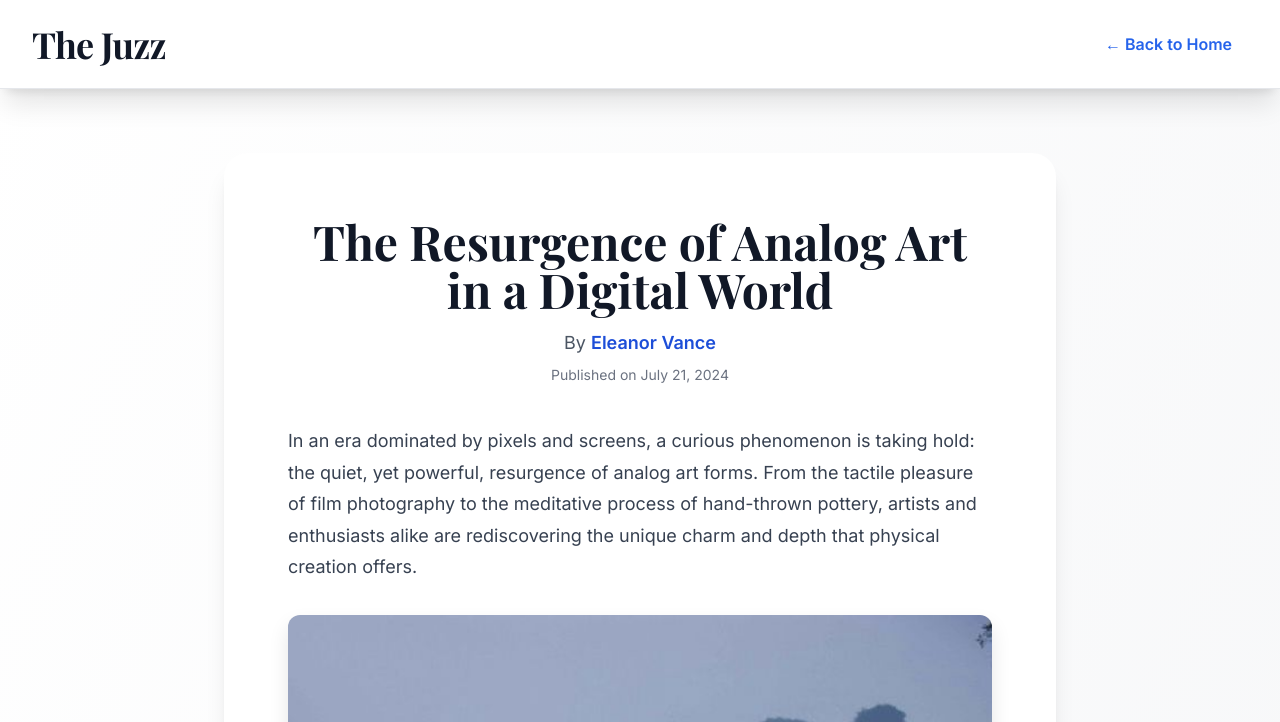
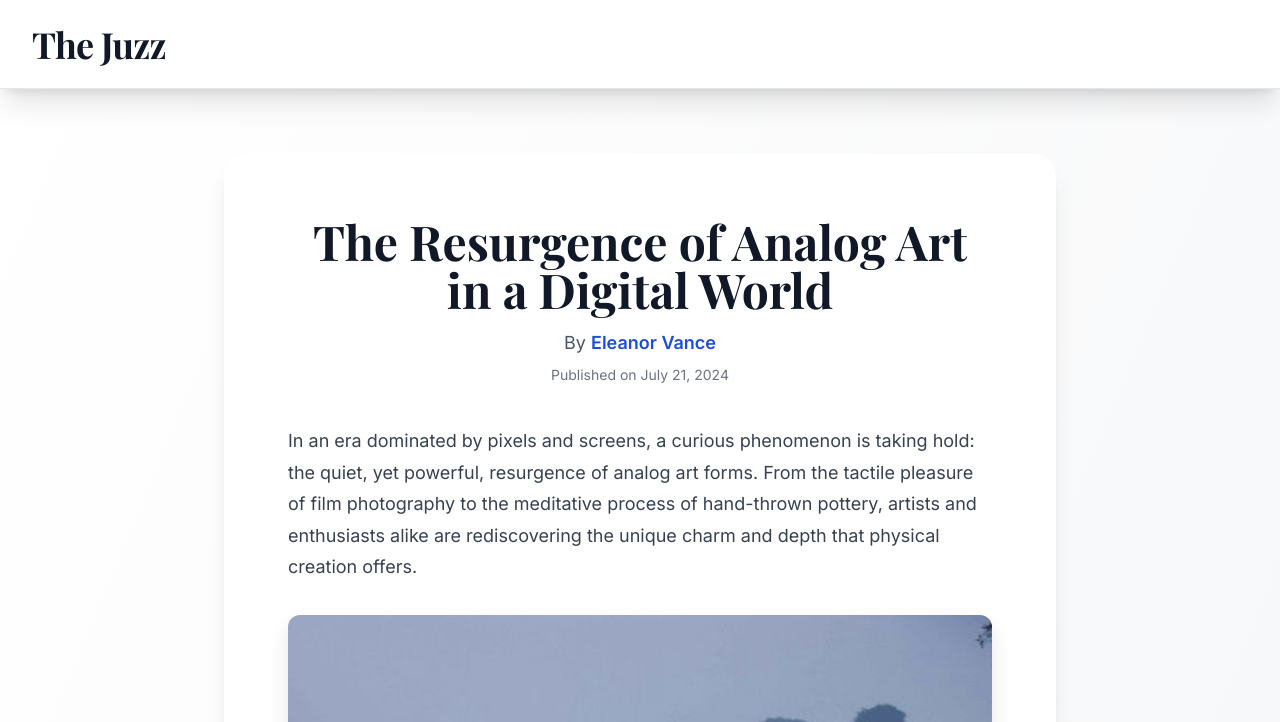
Before and after one commit to jchgh1/jchgh1.github.io, a plain HTML site: page article1.html in a window 1280 px wide. Shown: the top 722 px of the page. Drawn offline with nearby package versions, Linux system fonts and the light colour scheme.

Commit message:
Update article1.html

```diff
--- a/article1.html
+++ b/article1.html
@@ -58,9 +58,7 @@
             <div class="flex justify-between items-center py-6">
                 <a href="index.html" class="block">
                     <h1 class="text-3xl md:text-4xl font-extrabold text-gray-900 tracking-tight">The Juzz</h1>
-                </a>
-                <nav>
-                    <a href="index.html" class="text-blue-600 hover:text-blue-800 font-semibold px-4 py-2 rounded-lg transition-colors">← Back to Home</a>
+
                 </nav>
             </div>
         </div>
```
